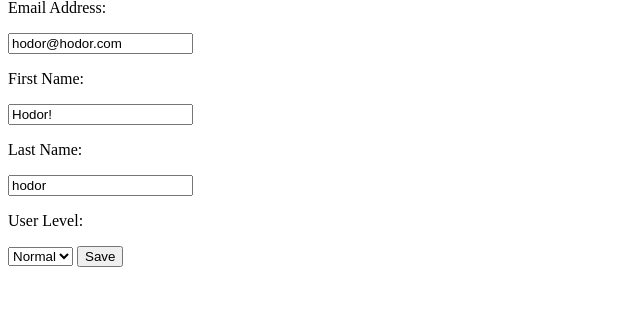
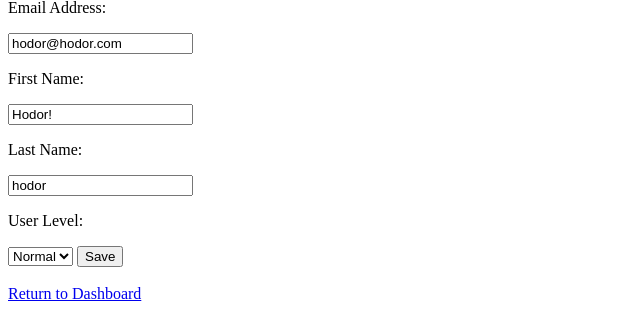
Before and after one commit to sewy/user_dashboard, a Django app: template apps/dashboard/templates/dashboard/edituser.html in a window 1280 px wide. Shown: the part 1179-1490 px from the top of the page, without its empty margins (0-640 px from the left). Before the commit the page ends 1446 px from the top, so only its background shows below. Run offline with Django 3.2, Linux system fonts and the light colour scheme; the template is opened without the code that fills it: values that come from a table or form of the project are taken from there, others are empty; data comes from the database, SQL or seed files in the repository; both versions use the stored data as it was after the commit; parts of the project's set-up code (start-up, migrations or seed data) failed here and were passed over.

Commit message:
add python dependencies

```diff
--- a/apps/dashboard/templates/dashboard/edituser.html
+++ b/apps/dashboard/templates/dashboard/edituser.html
@@ -23,5 +23,7 @@
 		<input type="submit" value="Save">
 	</form>
 	{%endfor%}
+	<br>
+	<a href="{% url 'dashboard_dashboard' %}">Return to Dashboard</a>
 </body>
 </html>
--- /dev/null
+++ b/requirements.txt
@@ -0,0 +1,6 @@
+bcrypt==3.1.0
+cffi==1.7.0
+Django==1.10
+mysqlclient==1.3.7
+pycparser==2.14
+six==1.10.0
```
Also changed, not shown: db.sqlite3, 1 other file.
